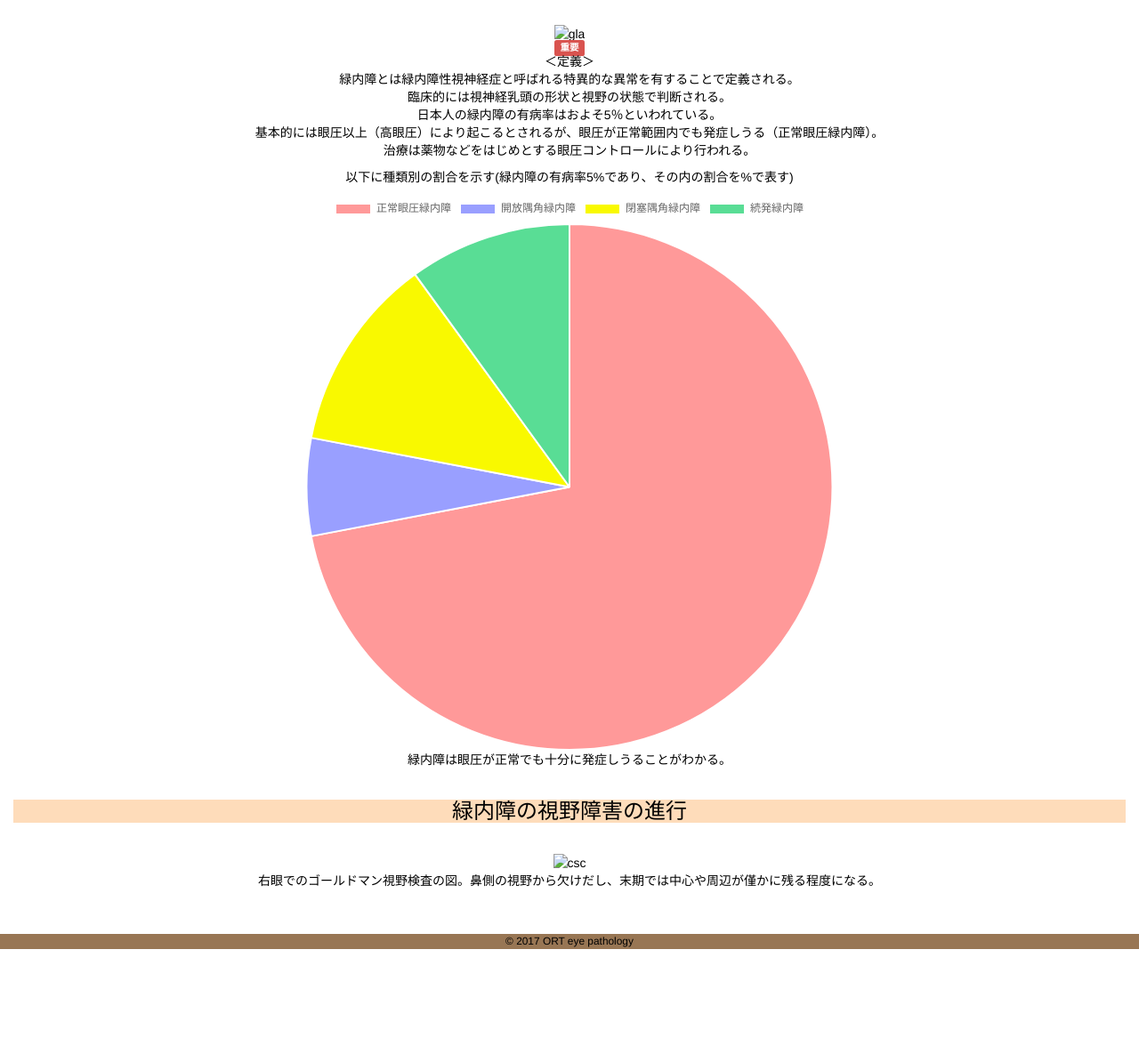
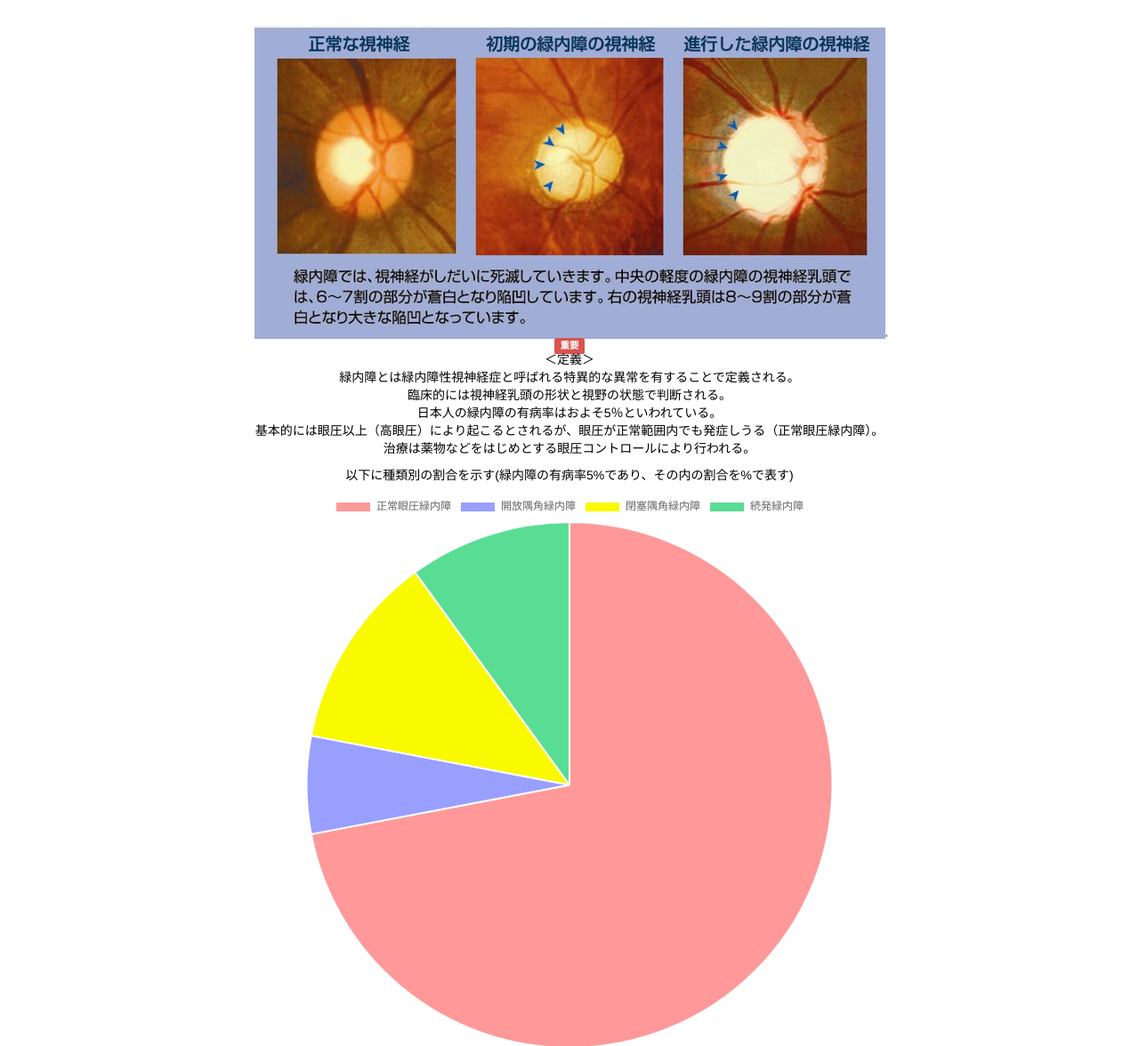
Before and after one commit to ort13745/Orthoptist, a plain HTML site: page gloucoma.html in a window 1280 px wide. Shown: the part 133-1309 px from the top of the page at 89% size. Before the commit the page ends 1228 px from the top, so only its background shows below. Drawn offline with nearby package versions, Linux system fonts and the light colour scheme.

Commit message:
Update gloucoma.html

```diff
--- a/gloucoma.html
+++ b/gloucoma.html
@@ -36,7 +36,7 @@
     	<div class="content">
 		    <h3>緑内障は日本人の失明原因第1位</h3>
 		    <figure>
-		      <img src="image_eye/gla01.jpg" alt="gla">
+		      <img src="gla01.jpg" alt="gla">
 		    </figure>
 
 
@@ -64,7 +64,7 @@
 		      <div>
 		        <h3>緑内障の視野障害の進行</h3>
 		        <figure>
-		          <img src="image_eye/gla-va.jpg" alt="csc">
+		          <img src="gla-va.jpg" alt="csc">
 		          <figcaption>右眼でのゴールドマン視野検査の図。鼻側の視野から欠けだし、末期では中心や周辺が僅かに残る程度になる。</figcaption>
 		          </figure>
 		      </div>
```
